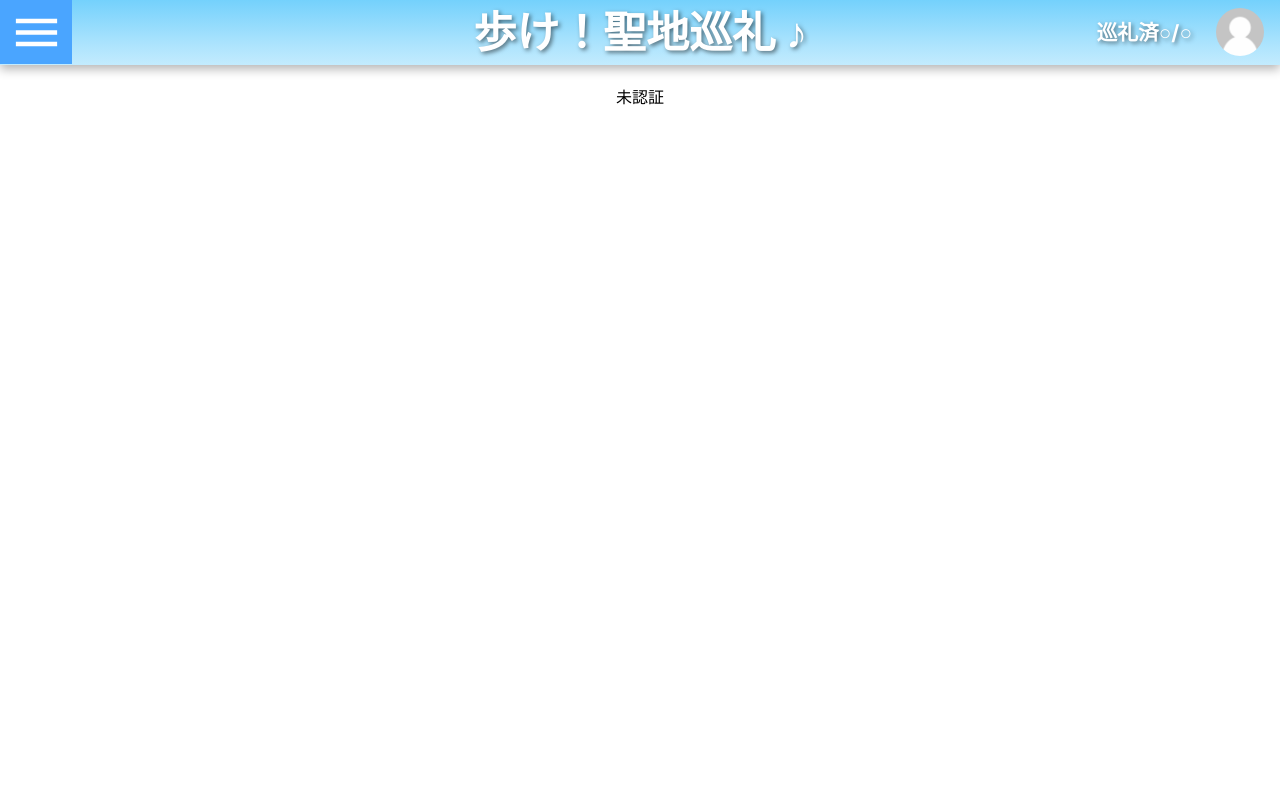
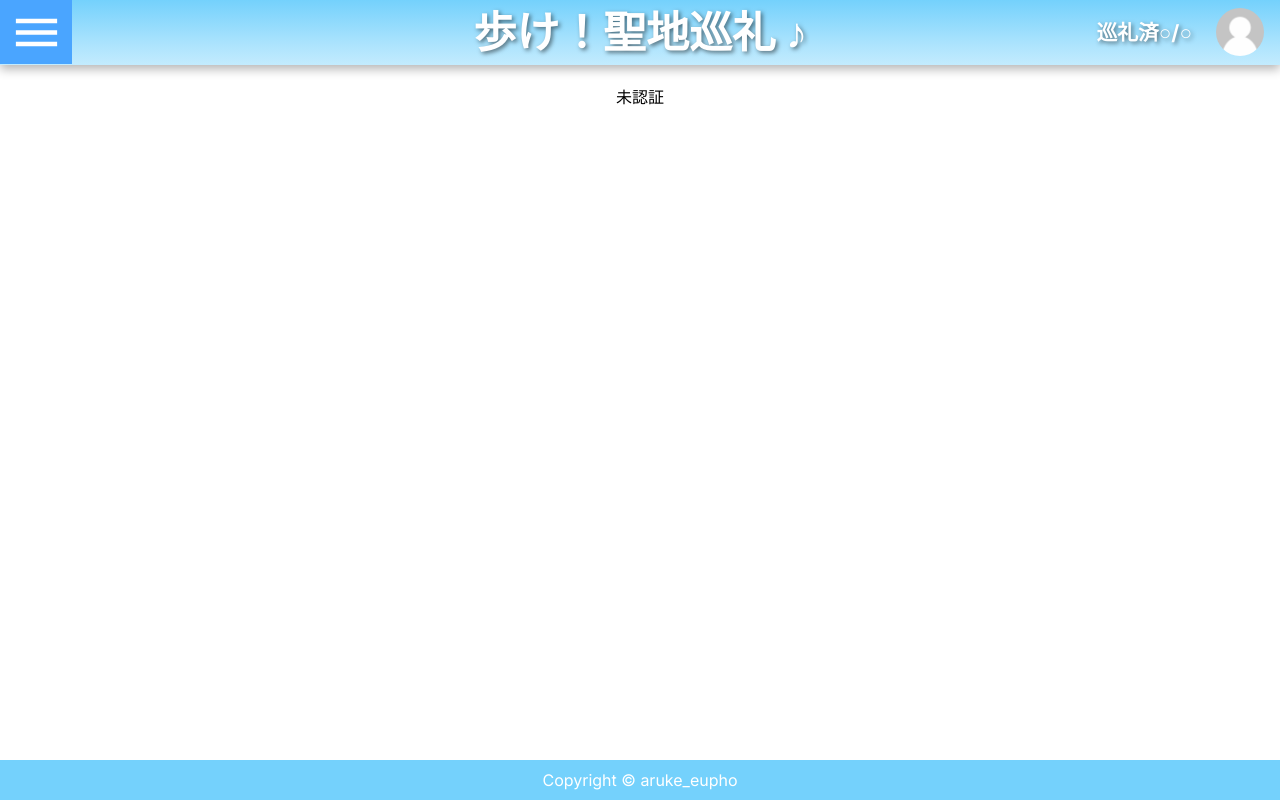
Before and after one commit to naotoyo0717/aruke_eupho, a Next.js app: page / in a window 1280 px wide. Built offline with nearby package versions, Linux system fonts and the light colour scheme; no server answers.

Commit message:
フッター完成

```diff
--- /dev/null
+++ b/app/components/footer/Footer.tsx
@@ -0,0 +1,11 @@
+import styles from "@/app/statics/styles/footer.module.css";
+
+export default function Footer() {
+    return(
+        <div className={styles.footer}>
+            <div className={styles.footerContent}>
+                Copyright © aruke_eupho
+            </div>
+        </div>
+    )
+}
--- a/app/layout.tsx
+++ b/app/layout.tsx
@@ -7,6 +7,7 @@ import LoginModal from '@/app/components/modals/LoginModal'
 import ProfileModal from '@/app/components/modals/ProfileModal'
 import getCurrentUser from '@/app/actions/getCurrentUser'
 import ToasterContext from '@/app/context/ToasterContext'
+import Footer from './components/footer/Footer'
 
 const inter = Inter({ subsets: ['latin'] })
 
@@ -32,11 +33,7 @@ export default async function RootLayout({ children }: { children: React.ReactNo
             <Navigation currentUser={currentUser} />
 
             <main className='container mx-auto max-w-screen-sm flex-1 px-1 py-5'>{children}</main>
-            {/* <footer className='py-5'>
-              <div className='text-center text-sm'>
-                Copyright © ああああ
-              </div>
-            </footer> */}
+            <Footer/>
           </div>
         </AuthContext>
       </body>
--- /dev/null
+++ b/app/statics/styles/footer.module.css
@@ -0,0 +1,11 @@
+.footer{
+    height: 2.5rem;
+    background-color: #74D1FC;
+    display: flex;
+    justify-content: center;
+    align-items: center;
+}
+
+.footerContent{
+    color: #FFFFFF;
+}
```
